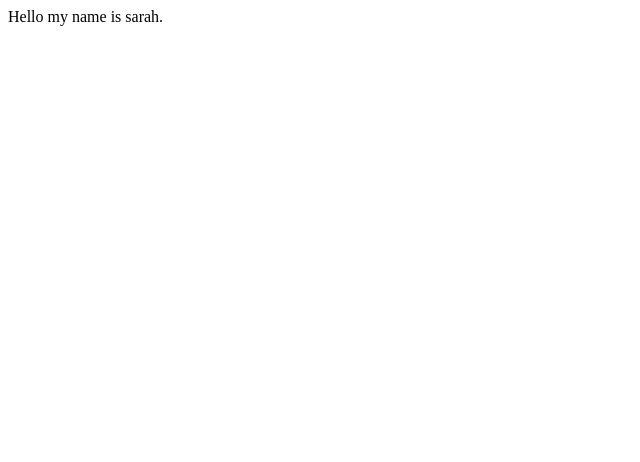
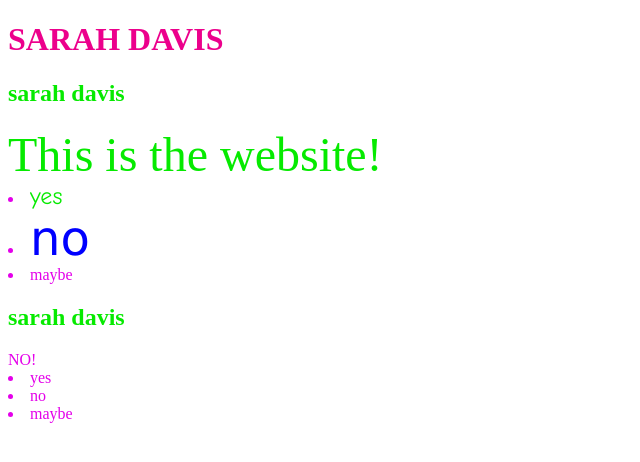
Before and after one commit to sarahcdavis/sarahcdavis.github.io, a plain HTML site: page index.html in a window 1280 px wide. Shown: the whole page, without its empty margins (0-640 px from the left). Drawn offline with Linux system fonts and the light colour scheme.

Commit message:
Update index.html

```diff
--- a/index.html
+++ b/index.html
@@ -1,9 +1,37 @@
 <!DOCTYPE html>
 <html>
 <head>
-  <title>Sarah Davis</title>
+<style>
+body {
+		color: red;
+}
+h1 {
+		color: #ec008c;
+}
+h2 {
+		color: #06ea00;
+}
+body {
+		color: #e400ea;
+}
+</style>
+  <title>SARAH DAVIS</title>
 </head>
+<h1>SARAH DAVIS</h1>
+<h2>sarah davis</h2>
 <body>
-Hello my name is sarah.
+<font size="12" color="#06ea00">This is the website!</font>
+  <li>
+    <font face="comic sans ms" size="5" color="#06ea00">yes</font>
+  </li>
+  <li>
+  	<font face="verdana" size="10" color="blue">no</font>
+  </li>
+  <li>maybe</li>
+<h2>sarah davis</h2>
+NO!
+  <li>yes</li>
+  <li>no</li>
+  <li>maybe</li>
 </body>
 </html>
```
